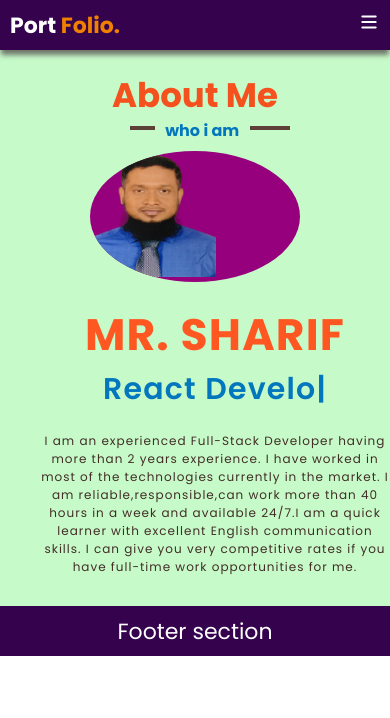
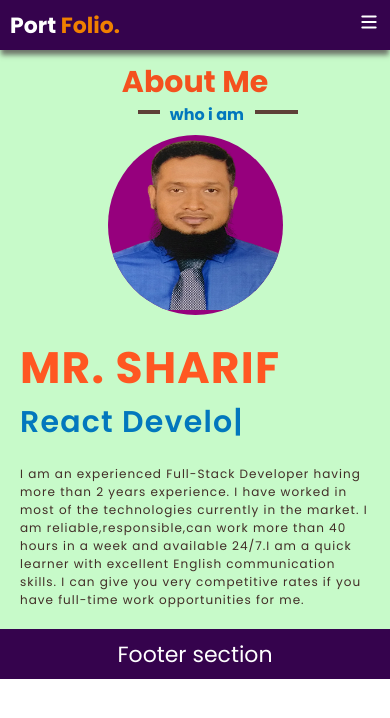
Before and after one commit to sharif1014/portfolio, a React (Create React App) app: page /about in a window 390 px wide. Shown: the top 718 px of the page. Built offline with nearby package versions, Linux system fonts and the light colour scheme.

Commit message:
make responsive

```diff
--- a/src/components/card/card.css
+++ b/src/components/card/card.css
@@ -88,6 +88,16 @@
     height: 100%;
     border-radius: 0rem;
   }
+  .cardImg {
+    width: 60%;
+    height: 60%;
+  }
+  .cardImg img {
+    width: 100%;
+    height: 100%;
+    object-fit: cover;
+    object-position: center;
+  }
   .cardTitle {
     font-size: 2.2rem;
     margin: 2rem auto;
--- a/src/pages/about/about.css
+++ b/src/pages/about/about.css
@@ -104,29 +104,34 @@
   .about {
     height: auto;
   }
-  .aboutWrapper {
+  .aboutContent {
     width: 100%;
     padding: 1rem;
+  }
+  .aboutWrapper {
     flex-direction: column;
+    margin: 0 auto;
   }
   .aboutImg {
-    width: 60%;
+    flex: 1;
+    max-width: 50%;
     margin-bottom: 2rem;
   }
   .aboutImg img {
-    width: 60%;
+    width: 100%;
   }
   .aboutText {
-    width: 100%;
-    text-align: center;
+    flex: 1;
+    margin-left: 0;
   }
   .aboutHeading {
-    font-size: 3.4rem;
+    font-size: 3rem;
   }
   .aboutSubheading {
-    font-size: 2.2rem;
+    font-size: 2rem;
   }
   .aboutDesc {
     font-size: 1.2rem;
+    text-align: left;
   }
 }
--- a/src/pages/skills/Skills.jsx
+++ b/src/pages/skills/Skills.jsx
@@ -22,6 +22,7 @@ const Skills = () => (
             <li> Node JS</li>
             <li> MongoDB</li>
           </ul>
+          <hr />
         </div>
         <div className="skillsGraph">
           <SkillItemGroup
--- a/src/pages/skills/skills.css
+++ b/src/pages/skills/skills.css
@@ -52,11 +52,14 @@
 .skillsDesc {
   flex: 1;
 }
+.expertList {
+  padding: 0 1rem;
+}
 .expertList > li {
-  list-style: none;
+  list-style: disc;
   font-size: 1.8rem;
-  font-weight: 400;
-  color: #e03906;
+  font-weight: 500;
+  color: #424141;
   letter-spacing: 0.1rem;
 }
 .skillsGraph {
```
